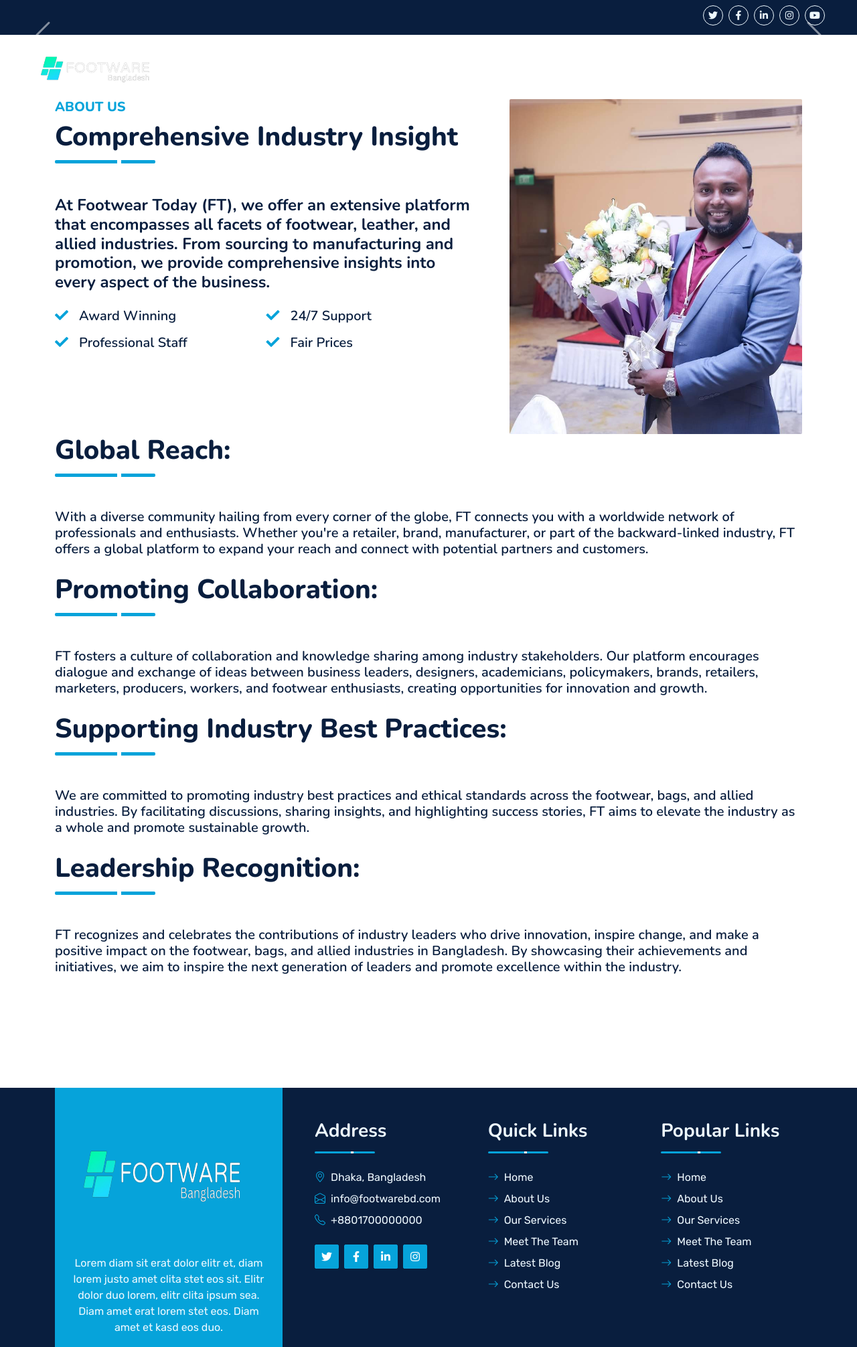
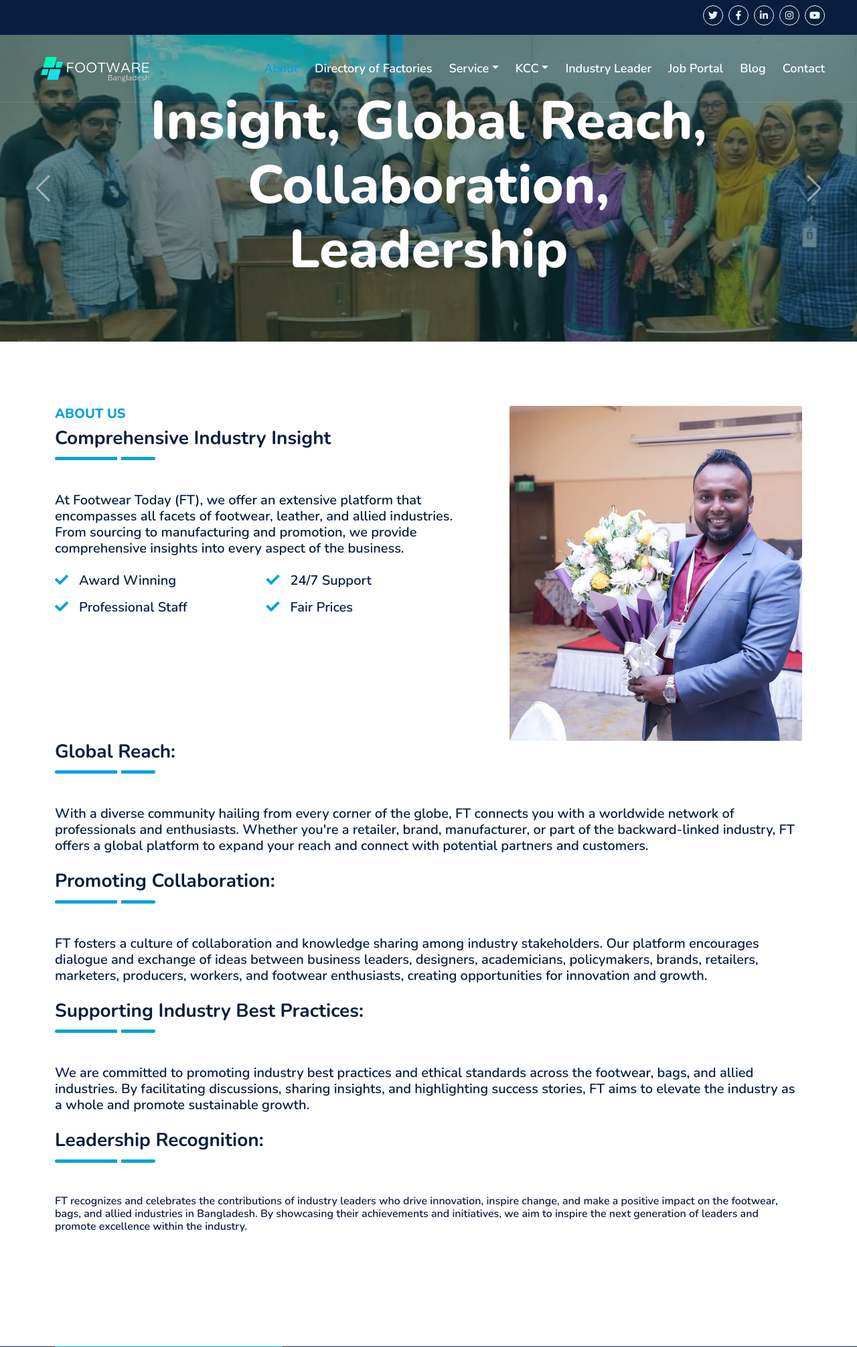
Before and after one commit to tohidrupok/footwarebd, a Django app: page /about/ in a window 1280 px wide. Shown: the top 2011 px of the page at 67% size. Run offline with Django 5.2, Linux system fonts and the light colour scheme; some libraries are stand-ins or nearby versions.

Commit message:
palish about,list of factories

```diff
--- a/vlogs/templates/about.html
+++ b/vlogs/templates/about.html
@@ -1,9 +1,11 @@
-{% extends 'index.html' %}
-{% block body %}
-{% load static %}
+{% extends 'index.html' %} {% block body%} {% load static %}
 
+<body>
   <!-- Spinner Start -->
-<div id="spinner" class="show bg-white position-fixed translate-middle w-100 vh-100 top-50 start-50 d-flex align-items-center justify-content-center">
+  <div
+    id="spinner"
+    class="show bg-white position-fixed translate-middle w-100 vh-100 top-50 start-50 d-flex align-items-center justify-content-center"
+  >
     <div class="spinner"></div>
   </div>
   <!-- Spinner End -->
@@ -13,71 +15,144 @@
     <nav class="navbar navbar-expand-lg navbar-dark px-5 py-3 py-lg-0">
       <a href="{% url 'home' %}" class="navbar-brand p-0">
         <h1 class="m-0">
-        <img class="w-100" src="{% static 'img/logo/footware_logo.png' %}" height="100px" width="200px" alt="Image" />
+          <!--<i class="fa fa-user-tie me-2"></i>-->
+          <img
+            class="w-100"
+            src="{% static 'img/logo/footware_logo.png' %}"
+            height="100px"
+            width="200px"
+            alt="Image"
+          />
         </h1>
       </a>
-    <button class="navbar-toggler" type="button" data-bs-toggle="collapse" data-bs-target="#navbarCollapse">
+      <button
+        class="navbar-toggler"
+        type="button"
+        data-bs-toggle="collapse"
+        data-bs-target="#navbarCollapse"
+      >
         <span class="fa fa-bars"></span>
       </button>
       <div class="collapse navbar-collapse" id="navbarCollapse">
         <div class="navbar-nav ms-auto py-0">
-        <a href="{% url 'company_list'  %}" class="nav-item nav-link">Directory of Factories</a>
+          <a href="{% url 'about'  %}" class="nav-item nav-link active"
+            >About</a
+          >
+          <a href="{% url 'company_list'  %}" class="nav-item nav-link"
+            >Directory of Factories</a
+          >
           <div class="nav-item dropdown">
-          <a href="#" class="nav-link dropdown-toggle" data-bs-toggle="dropdown">Service</a>
+            <a
+              href="#"
+              class="nav-link dropdown-toggle"
+              data-bs-toggle="dropdown"
+              >Service</a
+            >
             <div class="dropdown-menu m-0">
-            <a href="{% url 'resource_library'  %}" class="dropdown-item">Resource Library</a>
+              <a href="#" class="dropdown-item">Resource Library</a>
               <a href="#" class="dropdown-item">Certifications and Standards</a>
               <a href="#" class="dropdown-item">Supply Chain Information</a>
               <a href="#" class="dropdown-item">Interactive Maps</a>
             </div>
           </div>
           <div class="nav-item dropdown">
-          <a href="#" class="nav-link dropdown-toggle" data-bs-toggle="dropdown">KCC</a>
+            <a
+              href="#"
+              class="nav-link dropdown-toggle"
+              data-bs-toggle="dropdown"
+              >KCC</a
+            >
             <div class="dropdown-menu m-0">
-            <a href="{% url 'news_all'  %}" class="dropdown-item">Newsletter Subscription</a>
-            <a href="{% url 'news_all'  %}" class="dropdown-item">Industry News and Events</a>
+              <a href="{% url 'news_all'  %}" class="dropdown-item"
+                >Newsletter Subscription</a
+              >
+              <a href="{% url 'news_all'  %}" class="dropdown-item"
+                >Industry News and Events</a
+              >
             </div>
           </div>
-        <a href="{% url 'leaders'  %}" class="nav-item nav-link">Industry Leader</a>
-        <a href="" class="nav-item nav-link">Job Portal</a>
+          <a href="{% url 'leaders'  %}" class="nav-item nav-link"
+            >Industry Leader</a
+          >
+          <a href="" class="nav-item nav-link"> Job Portal</a>
           <a href="" class="nav-item nav-link">Blog</a>
           <a href="{% url 'contact'  %}" class="nav-item nav-link">Contact</a>
         </div>
+        <!--
+				<butaton type="button" class="btn text-primary ms-3" data-bs-toggle="modal" data-bs-target="#searchModal"><i class="fa fa-search"></i></butaton>
+                <a href="https://htmlcodex.com/startup-company-website-template" class="btn btn-primary py-2 px-4 ms-3">Download Pro Version</a>
+				-->
       </div>
     </nav>
 
-  <div id="header-carousel" class="carousel slide carousel-fade" data-bs-ride="carousel">
-    <button class="carousel-control-prev" type="button" data-bs-target="#header-carousel" data-bs-slide="prev">
+    <div
+      id="header-carousel"
+      class="carousel slide carousel-fade"
+      data-bs-ride="carousel"
+    >
+      <div class="carousel-inner">
+        <div class="carousel-item active">
+          <img class="w-100" src="{% static 'img/aboutX.jpg'%}" alt="Image" />
+          <div
+            class="carousel-caption d-flex flex-column align-items-center justify-content-center"
+          >
+            <div class="p-3" style="max-width: 900px">
+              <h5 class="text-white text-uppercase mb-3 animated slideInDown">
+
+              </h5>
+              <h1 class="display-1 text-white mb-md-4 animated zoomIn">
+                Insight, Global Reach, Collaboration, Leadership
+              </h1>
+            </div>
+          </div>
+        </div>
+        {% comment %} <div class="carousel-item">
+          <img class="w-100" src="{% static 'img/home2.jpg'%}" alt="Image" />
+          <div
+            class="carousel-caption d-flex flex-column align-items-center justify-content-center"
+          >
+            <div class="p-3" style="max-width: 900px">
+              <h5 class="text-white text-uppercase mb-3 animated slideInDown">
+                Creative & Innovative
+              </h5>
+              <h1 class="display-1 text-white mb-md-4 animated zoomIn">
+                Creative & Innovative Digital Solution
+              </h1>
+              <a
+                href=""
+                class="btn btn-primary py-md-3 px-md-5 me-3 animated slideInLeft"
+                >Free Quote</a
+              >
+              <a
+                href="{% url 'contact'  %}"
+                class="btn btn-outline-light py-md-3 px-md-5 animated slideInRight"
+                >Contact Us</a
+              >
+            </div>
+          </div>
+        </div> {% endcomment %}
+      </div>
+      <button
+        class="carousel-control-prev"
+        type="button"
+        data-bs-target="#header-carousel"
+        data-bs-slide="prev"
+      >
         <span class="carousel-control-prev-icon" aria-hidden="true"></span>
         <span class="visually-hidden">Previous</span>
       </button>
-    <button class="carousel-control-next" type="button" data-bs-target="#header-carousel" data-bs-slide="next">
+      <button
+        class="carousel-control-next"
+        type="button"
+        data-bs-target="#header-carousel"
+        data-bs-slide="next"
+      >
         <span class="carousel-control-next-icon" aria-hidden="true"></span>
         <span class="visually-hidden">Next</span>
       </button>
     </div>
   </div>
   <!-- Navbar & Carousel End -->
-
-<!-- Full Screen Search Start -->
-<div class="modal fade" id="searchModal" tabindex="-1">
-  <div class="modal-dialog modal-fullscreen">
-    <div class="modal-content" style="background: rgba(9, 30, 62, 0.7)">
-      <div class="modal-header border-0">
-        <button type="button" class="btn bg-white btn-close" data-bs-dismiss="modal" aria-label="Close"></button>
-      </div>
-      <div class="modal-body d-flex align-items-center justify-content-center">
-        <div class="input-group" style="max-width: 600px">
-          <input type="text" class="form-control bg-transparent border-primary p-3" placeholder="Type search keyword" />
-          <button class="btn btn-primary px-4">
-            <i class="bi bi-search"></i>
-          </button>
-        </div>
-      </div>
-    </div>
-  </div>
-</div>
-<!-- Full Screen Search End -->
 
   <!-- About Start -->
   <div class="container-fluid py-5 wow fadeInUp" data-wow-delay="0.1s">
@@ -86,56 +161,88 @@
         <div class="col-lg-7">
           <div class="section-title position-relative pb-3 mb-5">
             <h5 class="fw-bold text-primary text-uppercase">About Us</h5>
-          <h1 class="mb-0">Comprehensive Industry Insight</h1>
+            <h3 class="mb-0">Comprehensive Industry Insight</h3>
           </div>
-        <h4 class="mb-4">
-          At Footwear Today (FT), we offer an extensive platform that encompasses all facets of footwear, leather, and allied industries. From sourcing to manufacturing and promotion, we provide comprehensive insights into every aspect of the business.
-        </h4>
+          <h5 class="mb-4">
+            At Footwear Today (FT), we offer an extensive platform that
+            encompasses all facets of footwear, leather, and allied industries.
+            From sourcing to manufacturing and promotion, we provide
+            comprehensive insights into every aspect of the business.
+          </h5>
           <div class="row g-0 mb-3">
             <div class="col-sm-6 wow zoomIn" data-wow-delay="0.2s">
-            <h5 class="mb-3"><i class="fa fa-check text-primary me-3"></i>Award Winning</h5>
-            <h5 class="mb-3"><i class="fa fa-check text-primary me-3"></i>Professional Staff</h5>
+              <h5 class="mb-3">
+                <i class="fa fa-check text-primary me-3"></i>Award Winning
+              </h5>
+              <h5 class="mb-3">
+                <i class="fa fa-check text-primary me-3"></i>Professional Staff
+              </h5>
             </div>
             <div class="col-sm-6 wow zoomIn" data-wow-delay="0.4s">
-            <h5 class="mb-3"><i class="fa fa-check text-primary me-3"></i>24/7 Support</h5>
-            <h5 class="mb-3"><i class="fa fa-check text-primary me-3"></i>Fair Prices</h5>
+              <h5 class="mb-3">
+                <i class="fa fa-check text-primary me-3"></i>24/7 Support
+              </h5>
+              <h5 class="mb-3">
+                <i class="fa fa-check text-primary me-3"></i>Fair Prices
+              </h5>
             </div>
           </div>
         </div>
         <div class="col-lg-5" style="min-height: 500px">
           <div class="position-relative h-100">
-          <img class="position-absolute w-100 h-100 rounded wow zoomIn" data-wow-delay="0.9s" src="{% static 'img/personal.jpg' %}" style="object-fit: cover" />
+            <img
+              class="position-absolute w-100 h-100 rounded wow zoomIn"
+              data-wow-delay="0.9s"
+              src="{% static 'img/personal.jpg' %}"
+              style="object-fit: cover"
+            />
           </div>
         </div>
       </div>
 
       <div class="section-title position-relative pb-3 mb-5">
-      <h1 class="mb-0">Global Reach:</h1>
+        <h3 class="mb-0">Global Reach:</h3>
       </div>
       <h5 class="mb-4">
-      With a diverse community hailing from every corner of the globe, FT connects you with a worldwide network of professionals and enthusiasts. Whether you're a retailer, brand, manufacturer, or part of the backward-linked industry, FT offers a global platform to expand your reach and connect with potential partners and customers.
+        With a diverse community hailing from every corner of the globe, FT
+        connects you with a worldwide network of professionals and enthusiasts.
+        Whether you're a retailer, brand, manufacturer, or part of the
+        backward-linked industry, FT offers a global platform to expand your
+        reach and connect with potential partners and customers.
       </h5>
 
       <div class="section-title position-relative pb-3 mb-5">
-      <h1 class="mb-0">Promoting Collaboration:</h1>
+        <h3 class="mb-0">Promoting Collaboration:</h3>
       </div>
       <h5 class="mb-4">
-      FT fosters a culture of collaboration and knowledge sharing among industry stakeholders. Our platform encourages dialogue and exchange of ideas between business leaders, designers, academicians, policymakers, brands, retailers, marketers, producers, workers, and footwear enthusiasts, creating opportunities for innovation and growth.
+        FT fosters a culture of collaboration and knowledge sharing among
+        industry stakeholders. Our platform encourages dialogue and exchange of
+        ideas between business leaders, designers, academicians, policymakers,
+        brands, retailers, marketers, producers, workers, and footwear
+        enthusiasts, creating opportunities for innovation and growth.
       </h5>
 
       <div class="section-title position-relative pb-3 mb-5">
-      <h1 class="mb-0">Supporting Industry Best Practices:</h1>
+        <h3 class="mb-0">Supporting Industry Best Practices:</h3>
       </div>
       <h5 class="mb-4">
-      We are committed to promoting industry best practices and ethical standards across the footwear, bags, and allied industries. By facilitating discussions, sharing insights, and highlighting success stories, FT aims to elevate the industry as a whole and promote sustainable growth.
+        We are committed to promoting industry best practices and ethical
+        standards across the footwear, bags, and allied industries. By
+        facilitating discussions, sharing insights, and highlighting success
+        stories, FT aims to elevate the industry as a whole and promote
+        sustainable growth.
       </h5>
 
       <div class="section-title position-relative pb-3 mb-5">
-      <h1 class="mb-0">Leadership Recognition:</h1>
+        <h3 class="mb-0">Leadership Recognition:</h3>
       </div>
-    <h5 class="mb-4">
-      FT recognizes and celebrates the contributions of industry leaders who drive innovation, inspire change, and make a positive impact on the footwear, bags, and allied industries in Bangladesh. By showcasing their achievements and initiatives, we aim to inspire the next generation of leaders and promote excellence within the industry.
-    </h5>
+      <h6 class="mb-4">
+        FT recognizes and celebrates the contributions of industry leaders who
+        drive innovation, inspire change, and make a positive impact on the
+        footwear, bags, and allied industries in Bangladesh. By showcasing their
+        achievements and initiatives, we aim to inspire the next generation of
+        leaders and promote excellence within the industry.
+      </h6>
     </div>
   </div>
   <!-- About End -->
--- a/vlogs/templates/home.html
+++ b/vlogs/templates/home.html
@@ -368,7 +368,7 @@
               Amet justo dolor lorem kasd amet magna sea stet eos vero lorem
               ipsum dolore sed
             </p>
-            <a class="btn btn-lg btn-primary rounded" href="">
+            <a class="btn btn-lg btn-primary rounded" href="{% url 'resource_library'  %}">
               <i class="bi bi-arrow-right"></i>
             </a>
           </div>
```
Also changed, not shown: service/templates/resource_library.html (+4 -5 lines), store/templates/store/company_list.html (+38 -72 lines), vlogs/templates/contact.html (+13 -37 lines), static/img/aboutX.jpg (added), static/img/apu.jpg (added), static/img/blog-1.jpg (deleted), static/img/jutaPro.jpeg (added), static/img/testimonial-1.jpg (deleted), static/img/testimonial-2.jpg (deleted), static/img/testimonial-4.jpg (deleted), static/img/user.jpg (deleted), static/img/vendor-2.jpg (deleted), static/img/vendor-6.jpg (deleted), static/img/xedit.png (added). Lines whose indentation alone changed are shown as unchanged.
